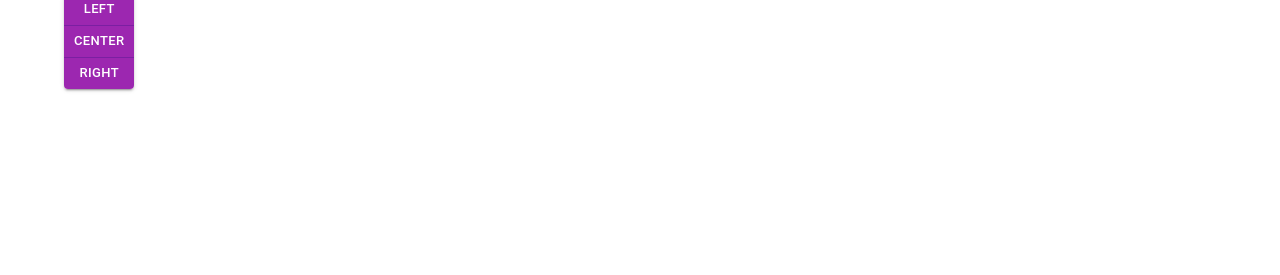
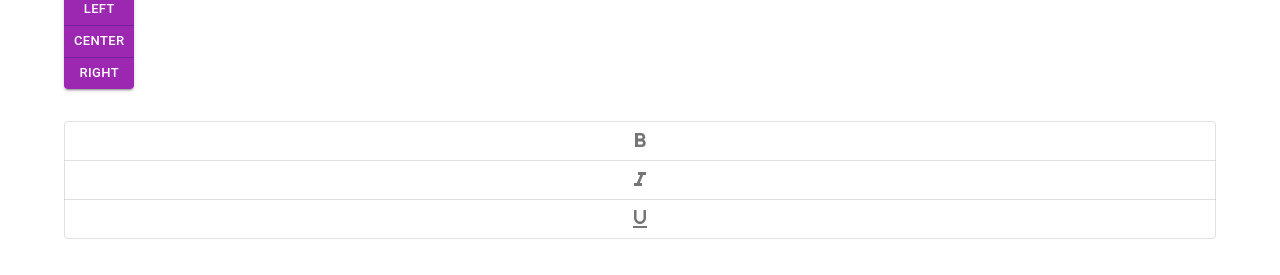
Before and after one commit to ZekDaniels/react-mui-demo, a React (Create React App) app: page / in a window 1280 px wide. Shown: the part 353-628 px from the top of the page. Built offline with nearby package versions, Linux system fonts and the light colour scheme.

Commit message:
toggle button and state using and exlcusive property

```diff
--- a/src/components/MuiButton.tsx
+++ b/src/components/MuiButton.tsx
@@ -1,7 +1,30 @@
-import { Button, ButtonGroup, IconButton, Stack } from "@mui/material";
+import {
+  Button,
+  ButtonGroup,
+  IconButton,
+  Stack,
+  ToggleButton,
+  ToggleButtonGroup,
+} from "@mui/material";
 import SendIcon from "@mui/icons-material/Send";
+import FormatBoldIcon from "@mui/icons-material/FormatBold";
+import FormatItalicIcon from "@mui/icons-material/FormatItalic";
+import FormatUnderlinedIcon from "@mui/icons-material/FormatUnderlined";
+import { useState } from "react";
 
 export const MuiButton = () => {
+  const [formats, setFormats] = useState<string | null>(null);
+
+  console.log({formats});
+
+
+  const handleFormatChange = (
+    _event: React.MouseEvent<HTMLElement>,
+    updatedFormats: string | null
+  ) => {
+    setFormats(updatedFormats)
+  };
+
   return (
     <Stack spacing={4}>
       <Stack spacing={2} direction="row">
@@ -74,6 +97,28 @@
           <Button>Right</Button>
         </ButtonGroup>
       </Stack>
+
+      <Stack>
+        <ToggleButtonGroup
+          aria-label="text formatting"
+          value={formats}
+          onChange={handleFormatChange}
+          size="small"
+          color="success"
+          orientation="vertical"
+          exclusive // exclusive adding only one data
+        >
+          <ToggleButton arial-label="bold" value="bold">
+            <FormatBoldIcon />
+          </ToggleButton>
+          <ToggleButton arial-label="italic" value="italic">
+            <FormatItalicIcon />
+          </ToggleButton>
+          <ToggleButton arial-label="underlined" value="underlined">
+            <FormatUnderlinedIcon />
+          </ToggleButton>
+        </ToggleButtonGroup>
+      </Stack>
     </Stack>
   );
 };
```
